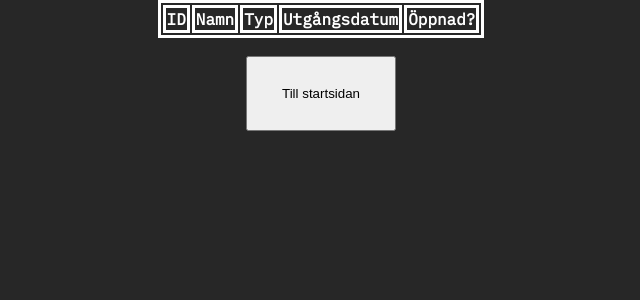
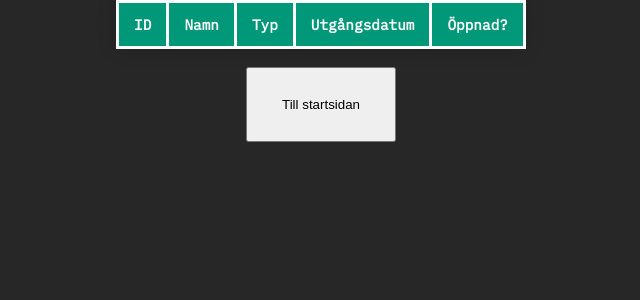
Before and after one commit to KoalaV2/IQFridge, a Flask app: page /readdatabase in a window 1280 px wide. Shown: the top 300 px of the page, without its empty margins (319-959 px from the left). Run offline with Flask 2, Linux system fonts and the light colour scheme; data that the repository does not hold is empty.

Commit message:
css changes

```diff
--- a/static/css/style.css
+++ b/static/css/style.css
@@ -146,3 +146,22 @@ p {
   }
 }
 /*# sourceMappingURL=style.css.map */
+
+.MyTable {
+    border-collapse: collapse;
+    /* margin: 25px 0; */
+    font-size: 0.9em;
+    min-width: 400px;
+    box-shadow: 0 0 20px rgba(0, 0, 0, 0.15);
+}
+
+.myTable thead tr {
+    background-color: #009879;
+    color: #ffffff;
+    text-align: left;
+}
+
+.myTable th,
+.mytable td {
+    padding: 12px 15px;
+}
--- a/templates/readdatabase.html
+++ b/templates/readdatabase.html
@@ -11,7 +11,8 @@
         </style>
     </head>
     <body>
-        <table id="myTable" align="center">
+        <table class="myTable" align="center">
+            <thead>
                 <tr>
                   <th onclick="sortTable(0)"> ID </th>
                   <th onclick="sortTable(1)"> Namn </th>
@@ -19,6 +20,8 @@
                   <th onclick="sortTable(3)"> Utgångsdatum </th>
                   <th onclick="sortTable(4)"> Öppnad? </th>
                 </tr>
+            </thead>
+            <tbody>
                 {% for x in data %}
                     <tr>
                         <td>{{x[0]}}</td>
@@ -35,6 +38,7 @@
                          {%endif%}
                     </tr>
                 {%endfor%}
+            </tbody>
         </table>
         <script>
             // TODO: Be able to search through all of the products.
```
Lines whose indentation alone changed are shown as unchanged.
